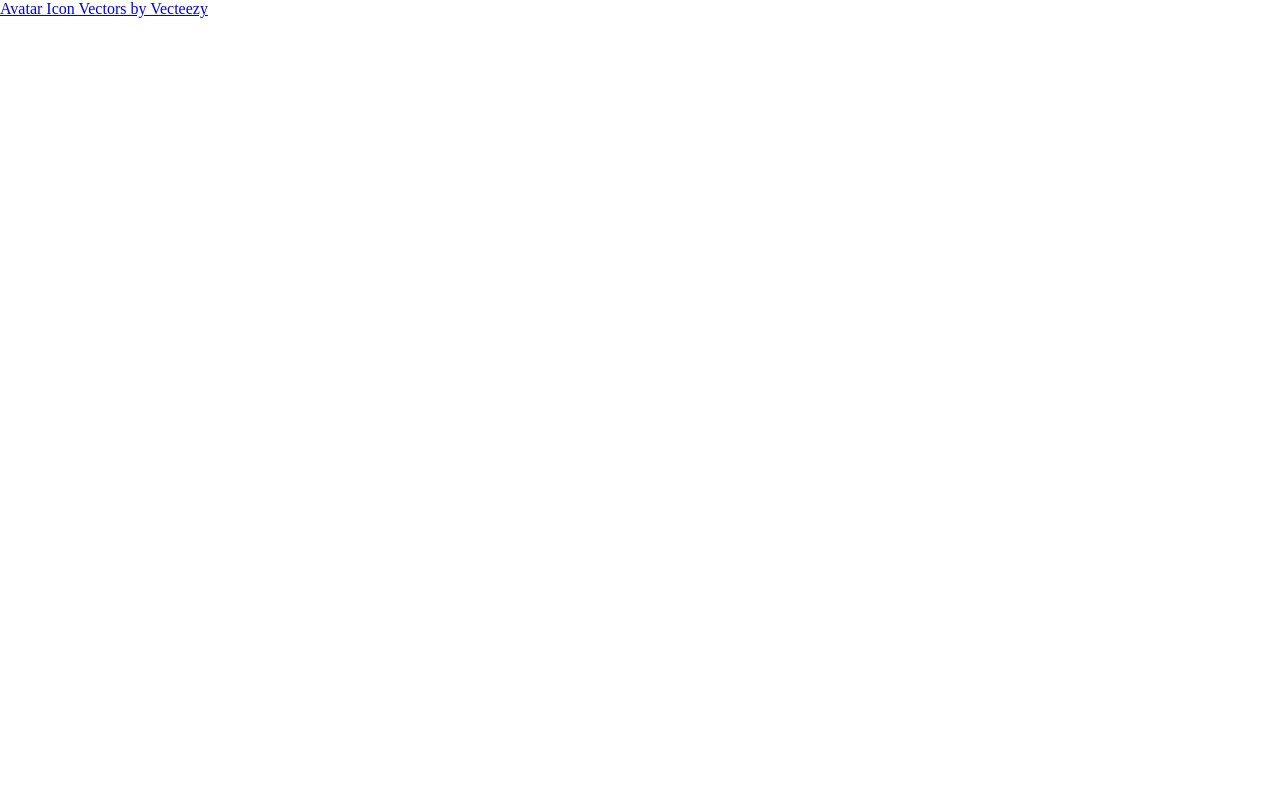
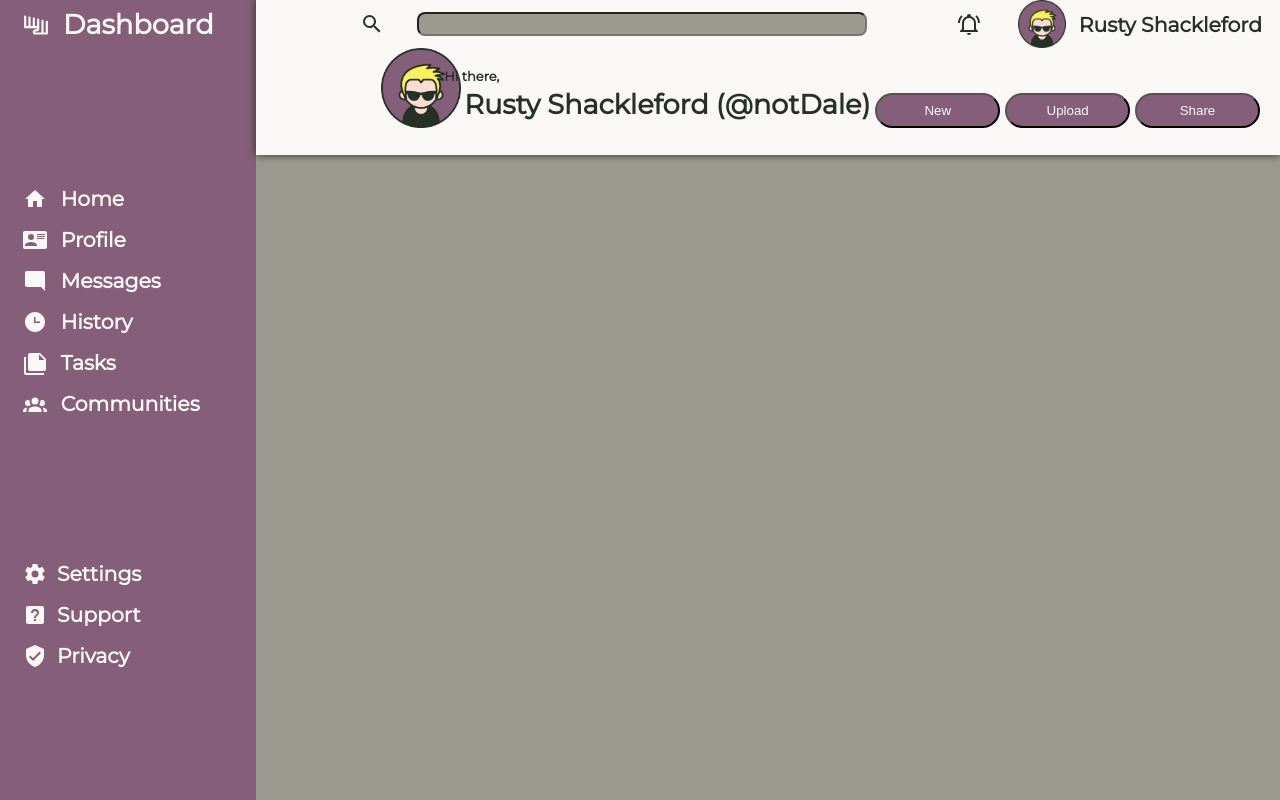
Before and after one commit to ha-x-3/odin-admin-dashboard, a plain HTML site: page index.html in a window 1280 px wide. Drawn offline with Linux system fonts and the light colour scheme.

Commit message:
Finished sidebar and topbar layout

```diff
--- a/index.html
+++ b/index.html
@@ -5,10 +5,91 @@
   <meta name="viewport" content="width=device-width, initial-scale=1.0">
   <title>Admin Dashboard</title>
   <link rel="stylesheet" href="styles.css" />
+  <link rel="stylesheet" href="https://fonts.googleapis.com/css?family=Montserrat" />
 </head>
 <body>
-  <footer>
-    <p><a href="https://www.vecteezy.com/free-vector/avatar-icon">Avatar Icon Vectors by Vecteezy</a></p>
-  </footer>
+  <div class="container">
+    <div class="sidebar">
+      <div class="logo">
+        <img src="./img/aurora.svg" class="logoImg" alt="Aurora Logo"/>
+        <h1>Dashboard</h1>
+      </div>
+      <div class="upper-btns">
+        <div class="home">
+          <img src="./img/home.svg" class="icon" alt="Home"/>
+          <h2>Home</h2>
+        </div>
+        <div class="profile">
+          <img src="./img/card-account-details.svg" class="icon" alt="Profile"/>
+          <h2>Profile</h2>
+        </div>
+        <div class="messages">
+          <img src="./img/message-reply.svg" class="icon" alt="Messages"/>
+          <h2>Messages</h2>
+        </div>
+        <div class="history">
+          <img src="./img/clock-time-three.svg" class="icon" alt="History"/>
+          <h2>History</h2>
+        </div>
+        <div class="tasks">
+          <img src="./img/note-multiple.svg" class="icon" alt="Tasks"/>
+          <h2>Tasks</h2>
+        </div>
+        <div class="communities">
+          <img src="./img/account-group.svg" class="icon" alt="Communities"/>
+          <h2>Communities</h2>
+        </div>
+      </div>
+      <div class="lower-btns">
+        <div class="settings">
+          <img src="./img/cog.svg" class="icon" alt="Settings"/>
+          <h2>Settings</h2>
+        </div>
+        <div class="support">
+          <img src="./img/help-box.svg" class="icon" alt="Support"/>
+          <h2>Support</h2>
+        </div>
+        <div class="privacy">
+          <img src="./img/shield-check.svg" class="icon" alt="Privacy"/>
+          <h2>Privacy</h2>
+        </div>
+      </div>
+    </div>
+    <div class="topbar">
+      <div class="top-row1">
+        <div class="top-row1-left">
+          <img src="./img/magnify.svg" class="icon" alt="Search" />
+          <input type="search" />
+        </div>
+        <div class="top-row1-right">
+          <img src="./img/bell-ring-outline.svg" class="icon" alt="Notification" />
+          <img src="./img/avatar4.png" class="avatar" alt="User Avatar" />
+          <h2>Rusty Shackleford</h2>
+        </div>
+      </div>
+      <div class="top-row2">
+        <div class="top-row2-left">
+          <img src="./img/avatar4.png" class="avatar-badge" alt="User Avatar" />
+          <h1><span class="small">Hi there,</span><br/>Rusty Shackleford (@notDale)</h1>
+        </div>
+        <div class="top-row2-right">
+          <button>New</button>
+          <button>Upload</button>
+          <button>Share</button>
+        </div>
+      </div>
+    </div>
+    <div class="middle">
+      <div class="projects">
+
+      </div>
+      <div class="announcements">
+
+      </div>
+      <div class="trending">
+
+      </div>
+    </div>
+  </div>
 </body>
 </html>
--- a/styles.css
+++ b/styles.css
@@ -10,4 +10,127 @@
   --pink: #855F79;
   --dark-grey: #7C8382;
   --black: #263027;
+  font-family: "Montserrat", Helvetica, sans-serif;
+  font-size: 0.85rem;
 }
+
+.container {
+  display: grid;
+  grid-template-columns: 1fr 4fr;
+  height: 100vh;
+  width: 100vw;
+  color: var(--black);
+  background-color: var(--light-grey);
+}
+
+.sidebar {
+  background-color: var(--pink);
+  color: var(--white);
+  grid-row: 1 / 3;
+  display: grid;
+  gap: 5px;
+  align-items: start;
+  justify-items: start;
+}
+
+.logoImg {
+  height: 4vh;
+  width: 2vw;
+}
+
+.icon {
+  height: 3vh;
+}
+
+.avatar {
+  height: 6vh;
+}
+
+.avatar-badge {
+  height: 10vh;
+}
+
+.logo, .upper-btns > div, .lower-btns > div {
+  display: grid;
+  grid-template-columns: 1fr 5fr;
+  gap: 10px;
+  align-items: center;
+  justify-items: start;
+  margin-left: 15px;
+  padding: 8px;
+}
+
+.top-row1 {
+  display: grid;
+  grid-template-columns: 2fr 1fr;
+  align-items: center;
+  justify-items: center;
+}
+
+.top-row1-left {
+  display: grid;
+  grid-template-columns: 1fr 5fr;
+  justify-items: stretch;
+}
+
+.top-row1-right {
+  display: grid;
+  grid-template-columns: 1fr 1fr 3fr;
+  align-items: center;
+}
+
+input {
+  min-width: 450px;
+  border-radius: 8px;
+  background-color: var(--light-grey);
+  color: var(--white);
+}
+
+.topbar {
+  background-color: var(--white);
+  grid-row: 1 / 2;
+  min-height: 150px;
+  box-shadow: 0 0 8px var(--black);
+}
+
+.middle {
+  grid-row: 2 / 3;
+  height: 80vh;
+}
+
+button {
+  border-radius: 20px;
+  padding: 8px 25px;
+  background-color: var(--pink);
+  color: var(--white);
+  width: 125px;
+}
+
+.top-row2 {
+  display: grid;
+  grid-template-columns: 1fr 5fr 4fr;
+}
+
+.top-row2-left, .top-row2-right {
+  display: grid;
+}
+
+.top-row2-left {
+  grid-template-columns: 1fr 2fr;
+  grid-column: 1 / 3;
+  justify-items: end;
+  align-items: center;
+}
+
+.top-row2-right {
+  grid-template-columns: 1fr 1fr 1fr;
+  align-items: end;
+  justify-items: end;
+  grid-column: -1 / -2;
+  margin-right: 20px;
+}
+
+.small {
+  font-size: small;
+  margin-left: -20px;
+}
```
